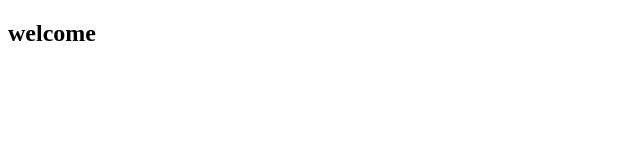
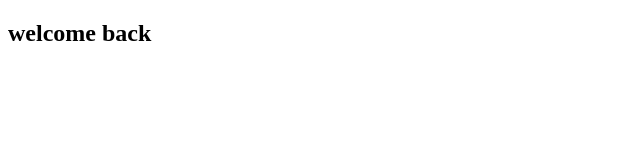
Before and after one commit to adityagarg2198/demo-project, a plain HTML site: page index.html in a window 1280 px wide. Shown: the full height of the page, 0-640 px from the left. Drawn offline with Linux system fonts and the light colour scheme.

Commit message:
second commmit

```diff
--- a/index.html
+++ b/index.html
@@ -7,6 +7,6 @@
     <title>Document</title>
 </head>
 <body>
-    <h2>welcome</h2>
+    <h2>welcome back</h2>
 </body>
 </html>
```
